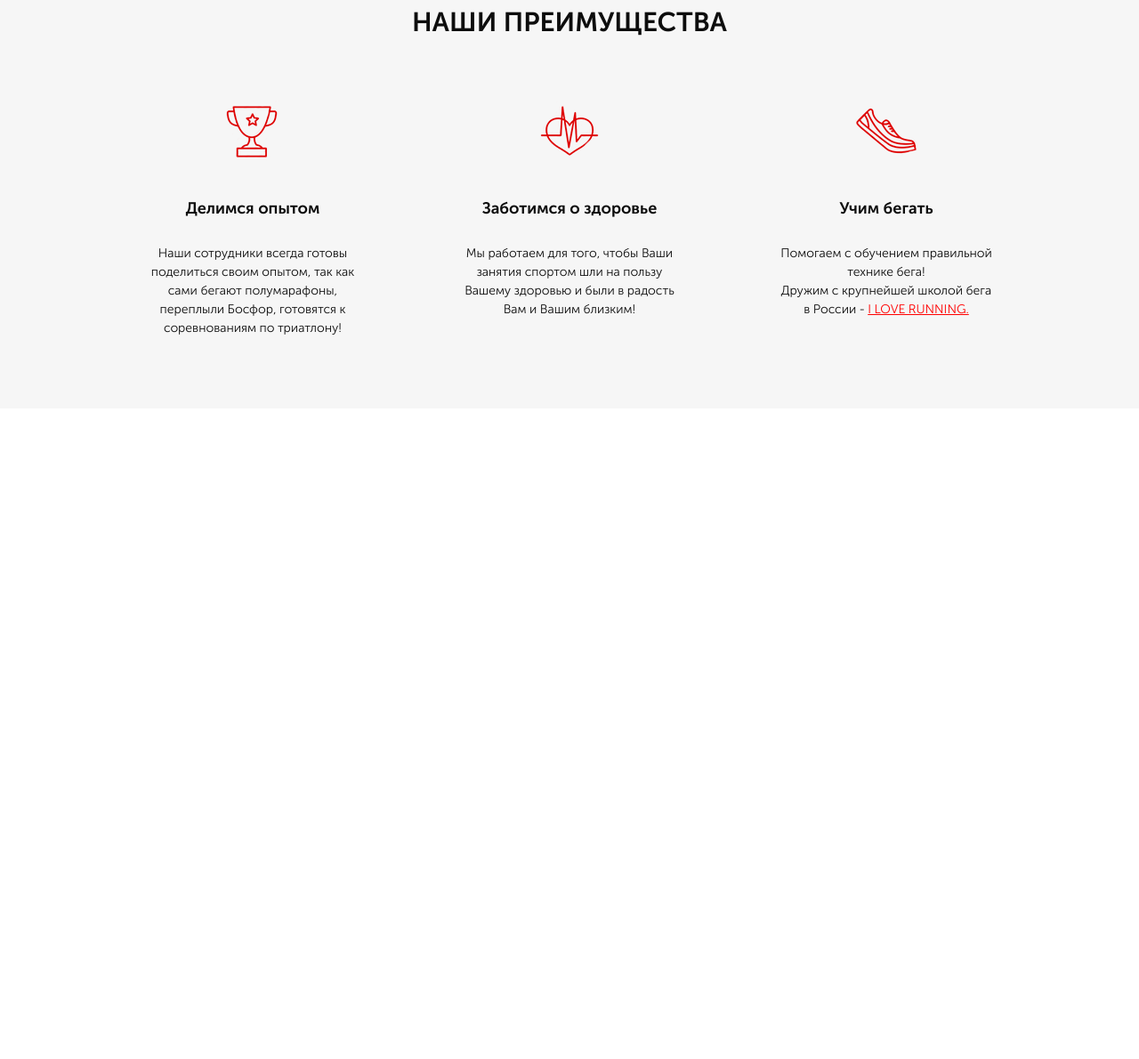
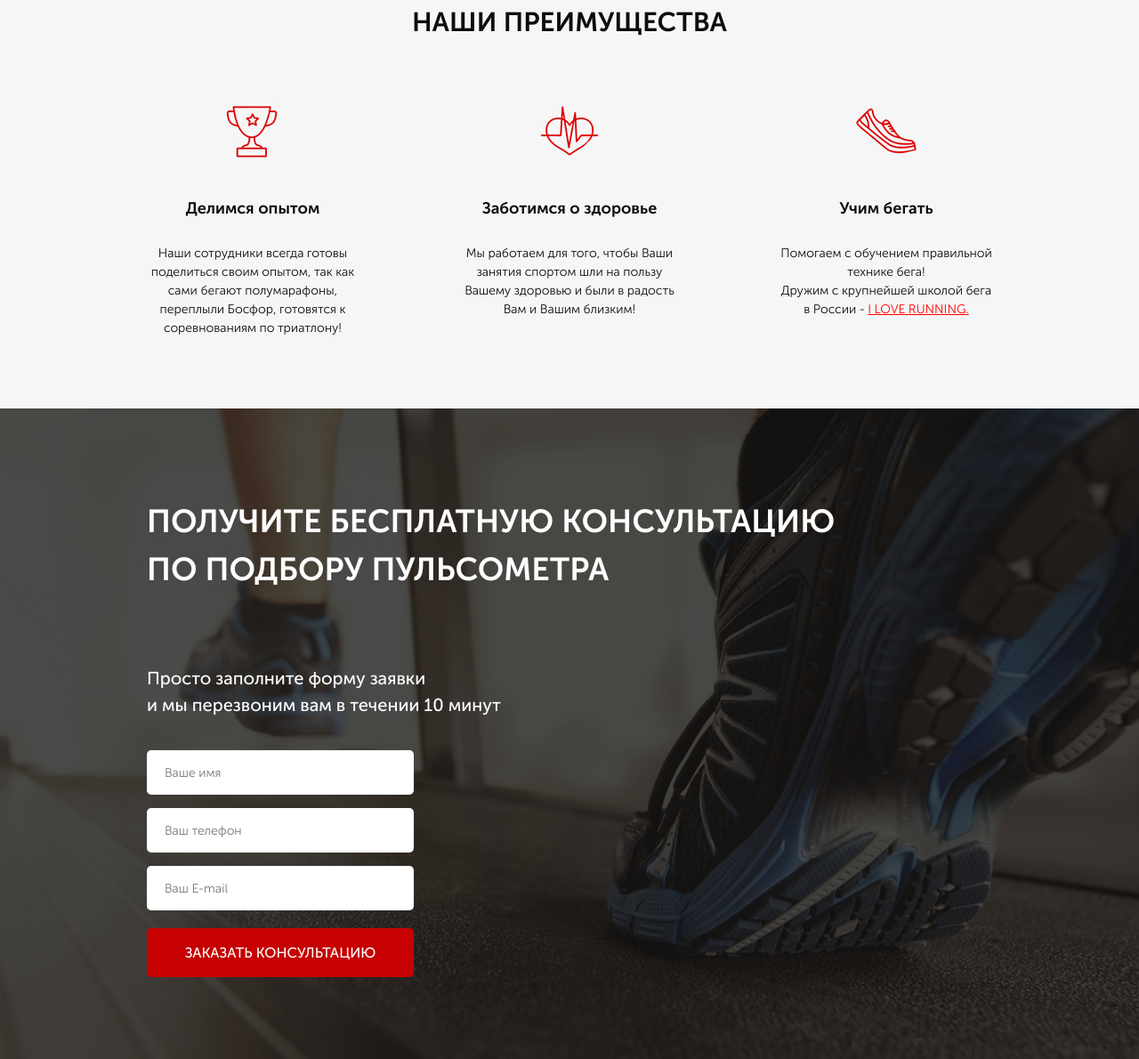
Before and after one commit to nullex2019/runSmart, a website: page src/index.html in a window 1280 px wide. Shown: the part 759-1949 px from the top of the page at 89% size. Before the commit the page ends 1218 px from the top, so only its background shows below. Drawn offline with Linux system fonts and the light colour scheme.

Commit message:
add form section

```diff
--- a/src/index.html
+++ b/src/index.html
@@ -1,5 +1,6 @@
 <!DOCTYPE html>
 <html lang="ru">
+
 <head>
     <meta charset="UTF-8">
     <meta name="viewport" content="width=device-width, initial-scale=1.0">
@@ -9,6 +10,7 @@
     <link rel="stylesheet" href="css/font.css">
     <link rel="stylesheet" href="css/style.min.css">
 </head>
+
 <body>
     <div class="promo">
         <div class="container">
@@ -95,5 +97,25 @@
             </div>
         </div>
     </div>
+
+    <div class="consultation">
+        <div class="container">
+            <h2 class="title title_left">
+                Получите бесплатную консультацию <br>
+                по подбору пульсометра
+            </h2>
+            <div class="consultation__descr">
+                Просто заполните форму заявки <br>
+                и мы перезвоним вам в течении 10 минут
+            </div>
+            <form class="feed-form" action="#">
+                <input name="name" required placeholder="Ваше имя" type="text">
+                <input name="phone" required placeholder="Ваш телефон" type="tel">
+                <input name="e-mail" required placeholder="Ваш E-mail" type="email">
+                <button class="button button_submit">Заказать консультацию</button>
+            </form>
+        </div>
+    </div>
 </body>
+
 </html>
--- a/src/sass/blocks/_buttons.scss
+++ b/src/sass/blocks/_buttons.scss
@@ -14,4 +14,10 @@
         height: 50px;
         font-size: 16px;
     }
+    &_submit {
+        width: 100%;
+        height: 55px;
+        border-radius: 5px;
+        font-size: 16px;
+    }
 }
--- /dev/null
+++ b/src/sass/blocks/_consultation.scss
@@ -0,0 +1,11 @@
+.consultation {
+    min-height: 680px;
+    padding: 100px 0 92px 0;
+    background: url('../../img/consultation.jpg') center (center/cover) no-repeat;
+    &__descr {
+        color: #ffffff;
+        font-size: 20px;
+        font-weight: 500;
+        margin-top: 80px;
+    }
+}
--- /dev/null
+++ b/src/sass/blocks/_forms.scss
@@ -0,0 +1,20 @@
+.feed-form {
+    margin-top: 36px;
+    display: flex;
+    flex-direction: column;
+    width: 300px;
+    input {
+        border-radius: 5px;
+        background-color: #ffffff;
+        height: 50px;
+        margin-bottom: 15px;
+        border: none;
+        padding: 0 20px;
+        color: #4b4b4b;
+        font-size: 14px;
+        font-weight: 300;
+        &:nth-child(3) {
+            margin-bottom: 20px;
+        }
+    }
+}
--- a/src/sass/blocks/_titles.scss
+++ b/src/sass/blocks/_titles.scss
@@ -3,4 +3,10 @@
     font-size: 30px;
     font-weight: 700;
     text-align: center;
+    text-transform: uppercase;
+    &_left {
+        color: #ffffff;
+        font-size: 36px;
+        text-align: left;
+    }
 }
--- a/src/sass/style.scss
+++ b/src/sass/style.scss
@@ -11,3 +11,5 @@
 @import 'blocks/buttons';
 @import 'blocks/advantages';
 @import 'blocks/titles';
+@import 'blocks/consultation';
+@import 'blocks/forms';
```
Also changed, not shown: src/css/style.min.css.
